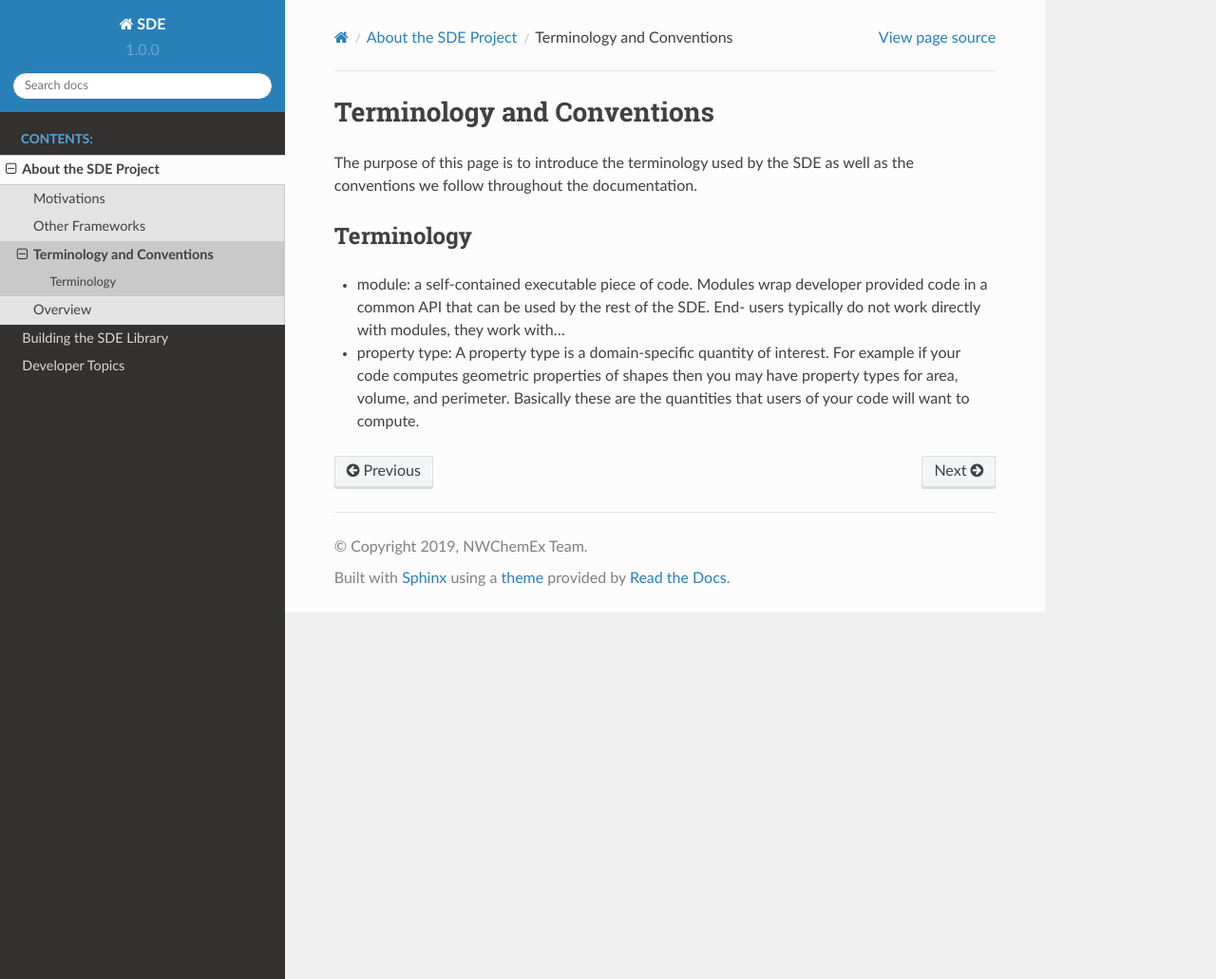
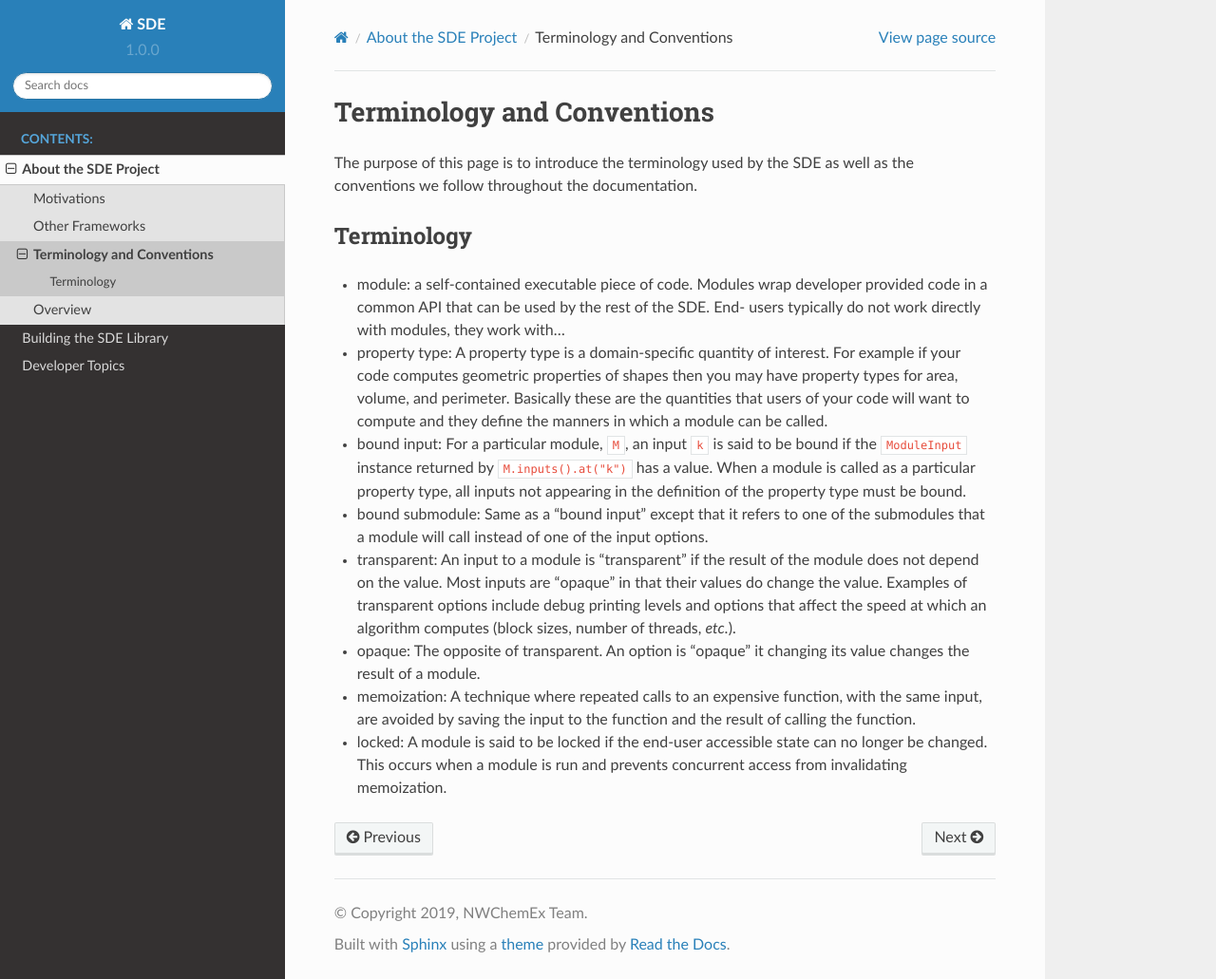
Before and after one commit to NWChemEx/PluginPlay, a Sphinx documentation site: the page built from docs/source/about/terminology.rst, in a window 1280 px wide and 1031 px high. Shown: the whole window at 95% size. Built offline with Sphinx 7.4.7 and the Read the Docs theme 2.0.0, drawn with Linux system fonts in a browser that asks for light colours; pages that are not in the unit, such as notebooks, are missing from menus.

Commit message:
clean-up tutorial

```diff
--- a/docs/source/about/terminology.rst
+++ b/docs/source/about/terminology.rst
@@ -13,4 +13,24 @@ Terminology
 * property type: A property type is a domain-specific quantity of interest. For
   example if your code computes geometric properties of shapes then you may have
   property types for area, volume, and perimeter. Basically these are the
-  quantities that users of your code will want to compute.
+  quantities that users of your code will want to compute and they define the
+  manners in which a module can be called.
+* bound input: For a particular module, ``M``, an input ``k`` is said to be
+  bound if the ``ModuleInput`` instance returned by ``M.inputs().at("k")`` has
+  a value. When a module is called as a particular property type, all inputs
+  not appearing in the definition of the property type must be bound.
+* bound submodule: Same as a "bound input" except that it refers to one of the
+  submodules that a module will call instead of one of the input options.
+* transparent: An input to a module is "transparent" if the result of the
+  module does not depend on the value. Most inputs are "opaque" in that their
+  values do change the value. Examples of transparent options include debug
+  printing levels and options that affect the speed at which an algorithm
+  computes (block sizes, number of threads, *etc.*).
+* opaque: The opposite of transparent. An option is "opaque" it changing its
+  value changes the result of a module.
+* memoization: A technique where repeated calls to an expensive function, with
+  the same input, are avoided by saving the input to the function and the
+  result of calling the function.
+* locked: A module is said to be locked if the end-user accessible state can no
+  longer be changed. This occurs when a module is run and prevents concurrent
+  access from invalidating memoization.
```
Also changed, not shown: README.md (+1 -1 lines), 1 other file.
